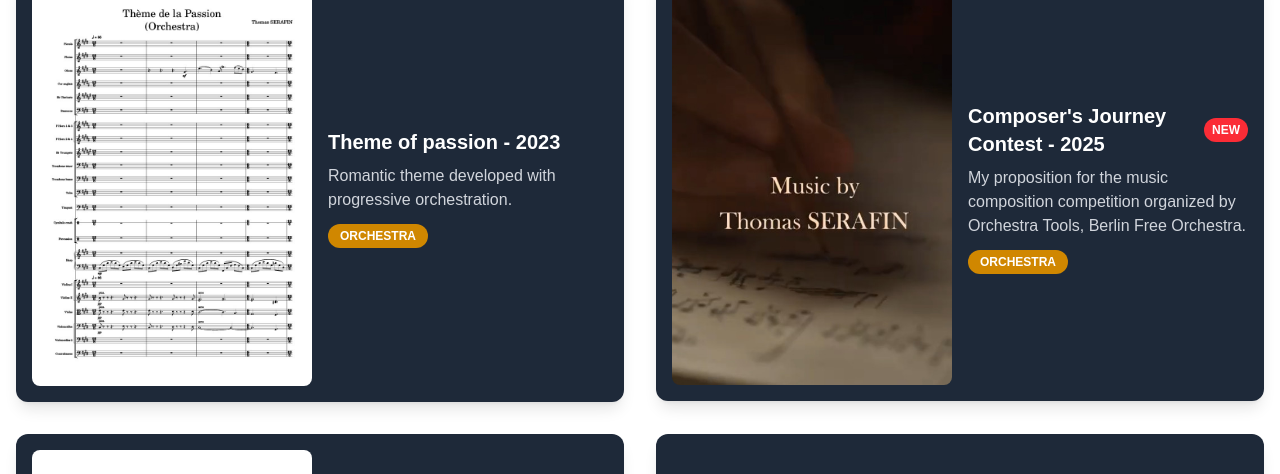
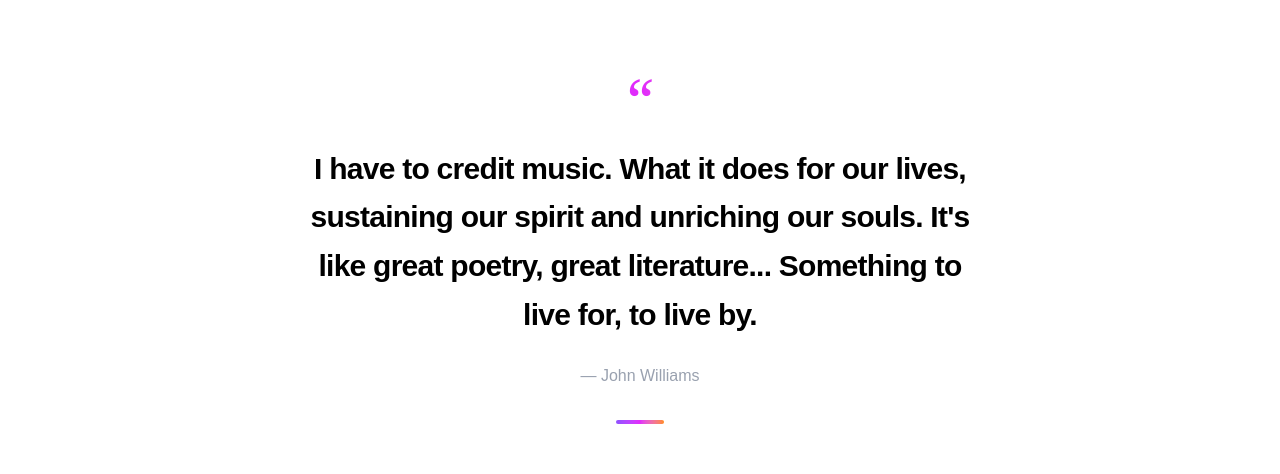
Before and after one commit to Trophaigle/Portfolio, a Next.js app: page /en/art/music in a window 1280 px wide. Shown: the part 805-1279 px from the top of the page. Built offline with nearby package versions, Linux system fonts and the light colour scheme; grey boxes are pictures that could not be loaded.

Commit message:
add music quote

```diff
--- a/app/[locale]/(root)/art/music/page.tsx
+++ b/app/[locale]/(root)/art/music/page.tsx
@@ -5,6 +5,7 @@ import HeroMusic from "@/app/components/music/heroMusic";
 import MusicGalery from "@/app/components/music/musicGalery";
 import PDFDownloadContainer from "@/app/components/music/pdfDownload";
 import PianoRepertoire from "@/app/components/music/repertoire";
+import QuoteSection from "@/app/components/music/QuoteSection";
 
 export default function music() {
 
@@ -13,12 +14,11 @@ export default function music() {
     {/* 🎵 Accroche */}
     <HeroMusic />
 
-    {/* ⭐ Focus créatif */}
-    {/*<Highlight
-      title="Work in progress..."
-      description="Organ version of *När det lider mot jul*"
-      imageSrc="/music/nar_detlidermotjul_organOngoing.jpg"
-    />*/}
+    {/*CNN J . williams reveals a surprising fact about ... */}
+    <QuoteSection
+    quote="I have to credit music. What it does for our lives, sustaining our spirit and unriching our souls. It's like great poetry, great literature... Something to live for, to live by."
+    author="John Williams"
+    />
 
     {/* 🎼 Compositions */}
     <MusicGalery />
--- /dev/null
+++ b/app/components/music/QuoteSection.tsx
@@ -0,0 +1,53 @@
+
+export default function QuoteSection({
+  quote = "quote test",
+  author = "",
+}) {
+  return (
+    <main className="min-h-screen flex items-center justify-center bg-white px-5 sm:px-8">
+      <div className="w-full max-w-2xl text-center">
+
+        {/* Guillemets */}
+        <span
+          className="
+            block font-serif text-5xl sm:text-6xl
+            leading-none mb-4
+            bg-gradient-to-r from-violet-500 via-fuchsia-500 to-orange-400
+            bg-clip-text text-transparent
+          "
+        >
+          “
+        </span>
+
+        {/* Citation */}
+        <blockquote
+          className="
+            text-xl sm:text-2xl md:text-3xl
+            font-semibold
+            leading-relaxed
+            tracking-tight
+            text-black
+          "
+        >
+          {quote}
+        </blockquote>
+
+        {/* Auteur */}
+        {author && (
+          <p className="mt-6 text-sm sm:text-base text-gray-400">
+            — {author}
+          </p>
+        )}
+
+        {/* Petit accent */}
+        <div
+          className="
+            mx-auto mt-8
+            h-1 w-12 rounded-full
+            bg-gradient-to-r from-violet-500 via-fuchsia-500 to-orange-400
+          "
+        />
+      </div>
+    </main>
+  );
+}
```
